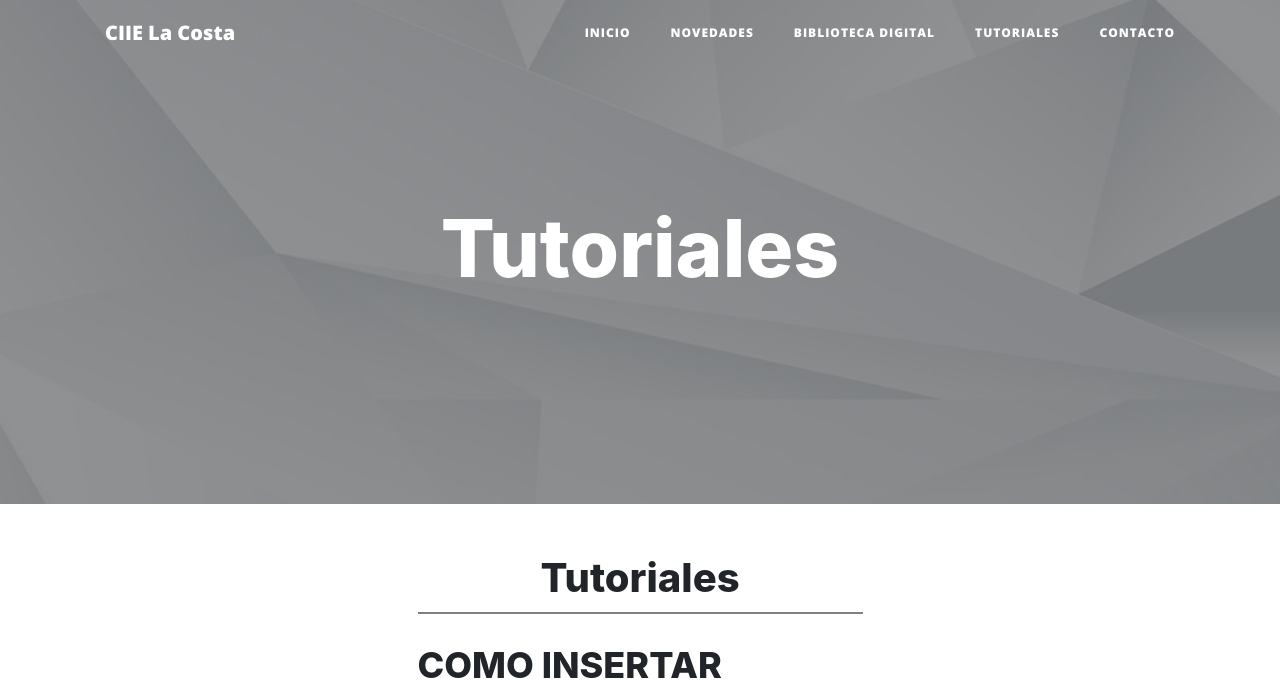
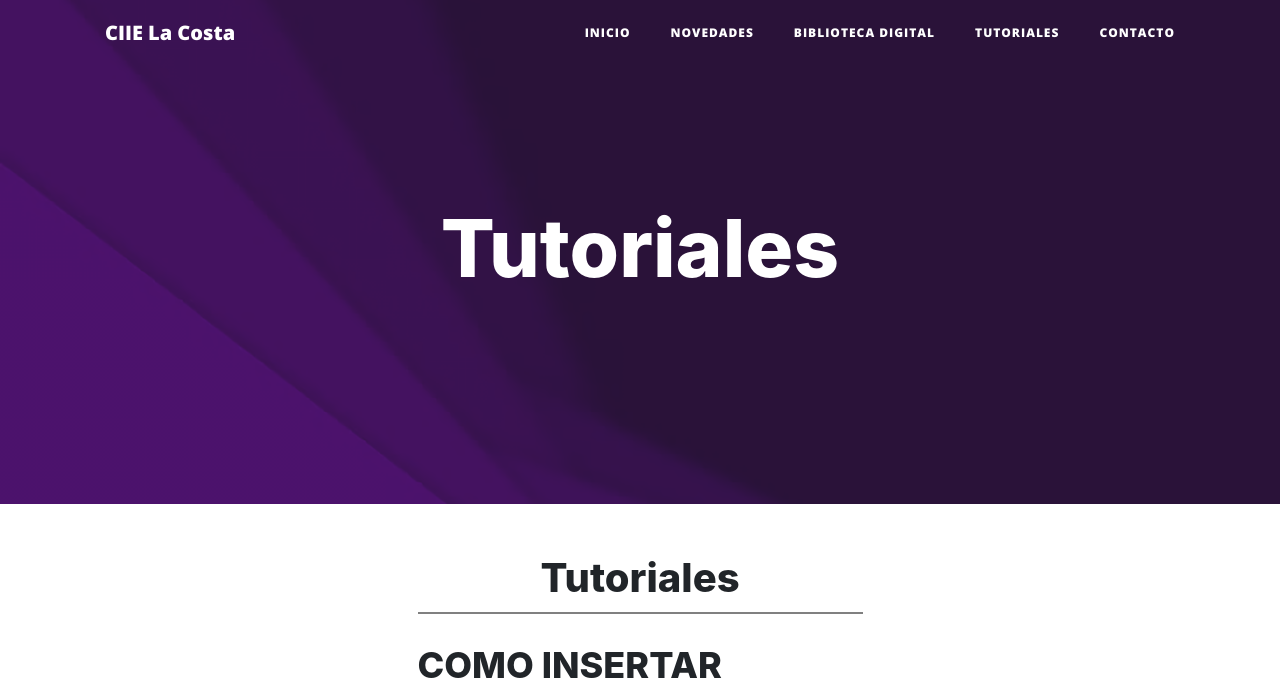
Before and after one commit to marcosrossetti/ciie-la-costa, a PHP site: page /tutoriales.php in a window 1280 px wide. Shown: the top 687 px of the page. Run offline with PHP 8.4, Linux system fonts and the light colour scheme; data comes from the database, SQL or seed files in the repository; some libraries are stand-ins or nearby versions.

Commit message:
feat(tutoriales): cambiar imagen de fondo

```diff
--- a/tutoriales.php
+++ b/tutoriales.php
@@ -38,7 +38,7 @@
         <?php include("modulos/header.php") ?>
 
         <!-- Page Header-->
-        <header class="masthead" style="background-image: url('assets/img/fondopersonal.jpg')">
+        <header class="masthead" style="background-image: url('assets/img/fondotutos.png')">
             <div class="overlay"></div>
             <div class="container">
                 <div class="row">
```
Also changed, not shown: assets/img/fondotutos.jpg (added), assets/img/fondotutos.png (added).
